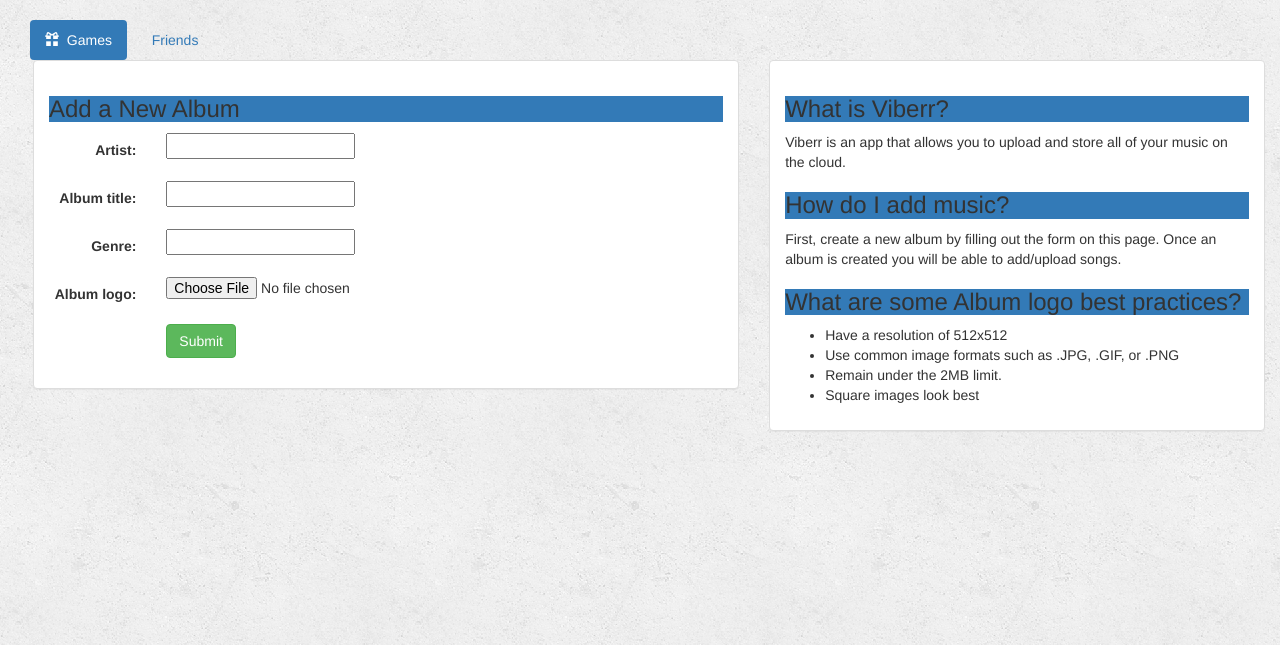
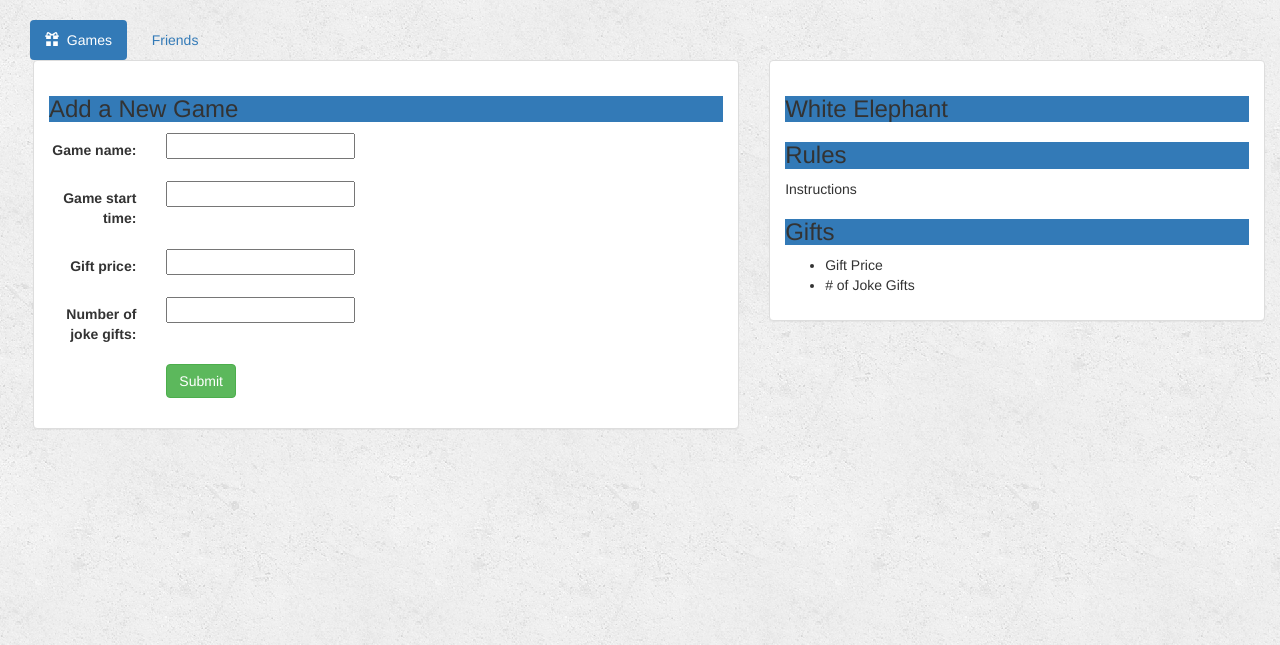
Before and after one commit to jgrivera/WhiteElephant, a Django app: page /create_album/ in a window 1280 px wide. Shown: the part 52-697 px from the top of the page. Run offline with Django 3.2, Linux system fonts and the light colour scheme; a user stored in the database is signed in; some libraries are stand-ins or nearby versions.

Commit message:
edited form for games and updated detail and index pages, I also added columns to the game_album table, edited models.py and forms.py for album

```diff
--- a/game/forms.py
+++ b/game/forms.py
@@ -8,7 +8,8 @@
 
     class Meta:
         model = Album
-        fields = ['artist', 'album_title', 'genre', 'album_logo']
+        # fields = ['artist', 'album_title', 'genre', 'album_logo']
+        fields = ['game_name', 'game_start_time', 'gift_price', 'number_of_joke_gifts']
 
 
 class SongForm(forms.ModelForm):
--- a/game/models.py
+++ b/game/models.py
@@ -9,6 +9,10 @@
     user = models.ForeignKey(User, default=1)
     artist = models.CharField(max_length=250)
     album_title = models.CharField(max_length=500)
+    game_name = models.CharField(max_length=500)
+    game_start_time = models.CharField(max_length=500)
+    gift_price = models.CharField(max_length=500)
+    number_of_joke_gifts = models.CharField(max_length=500)
     genre = models.CharField(max_length=100)
     album_logo = models.FileField()
     is_favorite = models.BooleanField(default=False)
--- a/game/templates/game/create_album.html
+++ b/game/templates/game/create_album.html
@@ -10,7 +10,7 @@
         <div class="col-sm-12 col-md-7">
             <div class="panel panel-default">
                 <div class="panel-body">
-                    <h3>Add a New Album</h3>
+                    <h3>Add a New Game</h3>
                     {% if error_message %}
                         <p><strong>{{ error_message }}</strong></p>
                     {% endif %}
@@ -30,16 +30,14 @@
         <div class="col-sm-12 col-md-5">
             <div class="panel panel-default">
                 <div class="panel-body">
-                    <h3>What is Viberr?</h3>
-                    <p>Viberr is an app that allows you to upload and store all of your music on the cloud.</p>
-                    <h3>How do I add music?</h3>
-                    <p>First, create a new album by filling out the form on this page. Once an album is created you will be able to add/upload songs.</p>
-                    <h3>What are some Album logo best practices?</h3>
+                    <h3>White Elephant</h3>
+                    <p></p>
+                    <h3>Rules</h3>
+                    <p>Instructions</p>
+                    <h3>Gifts</h3>
                     <ul>
-                        <li>Have a resolution of 512x512</li>
-                        <li>Use common image formats such as .JPG, .GIF, or .PNG</li>
-                        <li>Remain under the 2MB limit.</li>
-                        <li>Square images look best</li>
+                        <li>Gift Price</li>
+                        <li># of Joke Gifts</li>
                     </ul>
                 </div>
             </div>
--- a/game/templates/game/detail.html
+++ b/game/templates/game/detail.html
@@ -21,6 +21,10 @@
                     </a>
                     <h1>{{ album.album_title }} <small>{{ album.genre }}</small></h1>
                     <h2>{{ album.artist }}</h2>
+                    <h2>{{ album.game_name }}</h2>
+                    <h4>Start Time: {{ album.game_start_time }}</h4>
+                    <h4>Gift Price: {{ album.gift_price }}</h4>
+                    <h4># of Joke Gifts: {{ album.number_of_joke_gifts }}</h4>
                 </div>
             </div>
         </div>
--- a/game/views.py
+++ b/game/views.py
@@ -26,16 +26,16 @@
         if form.is_valid():
             album = form.save(commit=False)
             album.user = request.user
-            album.album_logo = request.FILES['album_logo']
-            file_type = album.album_logo.url.split('.')[-1]
-            file_type = file_type.lower()
-            if file_type not in IMAGE_FILE_TYPES:
-                context = {
-                    'album': album,
-                    'form': form,
-                    'error_message': 'Image file must be PNG, JPG, or JPEG',
-                }
-                return render(request, 'game/create_album.html', context)
+            # album.album_logo = request.FILES['album_logo']
+            # file_type = album.album_logo.url.split('.')[-1]
+            # file_type = file_type.lower()
+            # if file_type not in IMAGE_FILE_TYPES:
+            #     context = {
+            #         'album': album,
+            #         'form': form,
+            #         'error_message': 'Image file must be PNG, JPG, or JPEG',
+            #     }
+            #     return render(request, 'game/create_album.html', context)
             album.save()
             return render(request, 'game/detail.html', {'album': album})
         context = {
```
Also changed, not shown: game/templates/game/index.html (+8 -5 lines).
